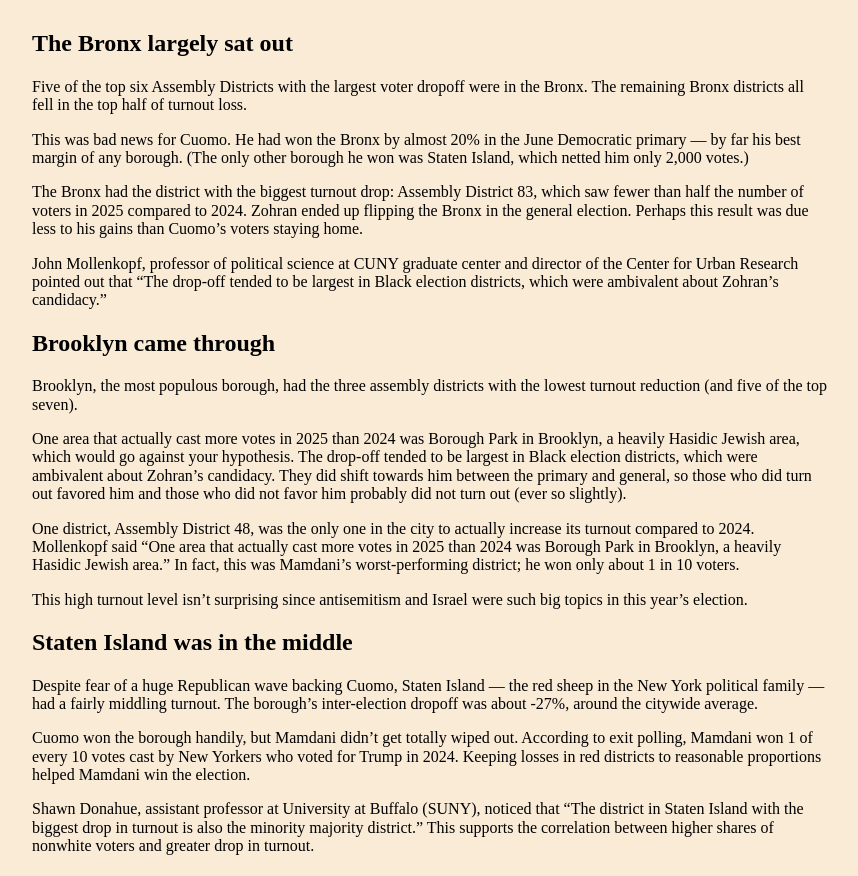
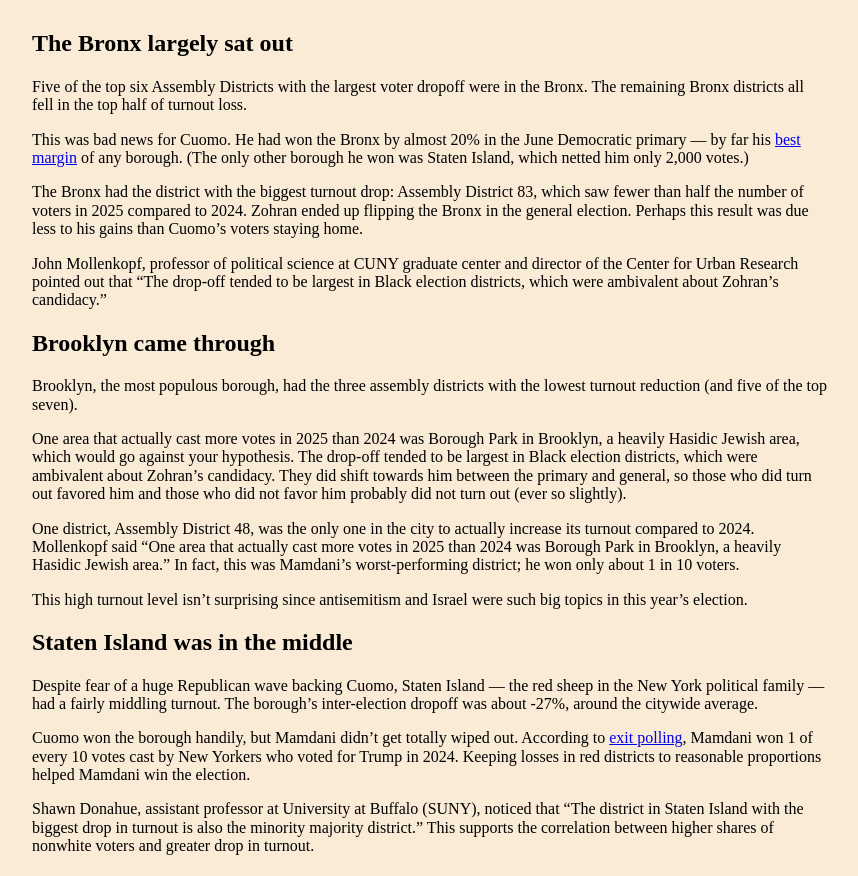
Before and after one commit to benjysachs/chart_project, a plain HTML site: page index.html in a window 1280 px wide. Shown: the part 2000-2876 px from the top of the page, without its empty margins (210-1068 px from the left). Drawn offline with nearby package versions, Linux system fonts and the light colour scheme; grey boxes are pictures that could not be loaded.

Commit message:
Update index.html

```diff
--- a/index.html
+++ b/index.html
@@ -56,7 +56,7 @@ This year’s mayoral race saw over 2 million New Yorkers <a href="https://www.t
 
 <p>Five of the top six Assembly Districts with the largest voter dropoff were in the Bronx. The remaining Bronx districts all fell in the top half of turnout loss.</p>
 
-<p>This was bad news for Cuomo. He had won the Bronx by almost 20% in the June Democratic primary — by far his best margin of any borough. (The only other borough he won was Staten Island, which netted him only 2,000 votes.)
+<p>This was bad news for Cuomo. He had won the Bronx by almost 20% in the June Democratic primary — by far his <a href="https://ny1.com/nyc/all-boroughs/politics/2025/06/26/how-each-borough-voted-in-the-democratic-mayoral-primary">best margin</a> of any borough. (The only other borough he won was Staten Island, which netted him only 2,000 votes.)
 
 <p>The Bronx had the district with the biggest turnout drop: Assembly District 83, which saw fewer than half the number of voters in 2025 compared to 2024. Zohran ended up flipping the Bronx in the general election. Perhaps this result was due less to his gains than Cuomo’s voters staying home.
 
@@ -80,7 +80,7 @@ This year’s mayoral race saw over 2 million New Yorkers <a href="https://www.t
 
 <p>Despite fear of a huge Republican wave backing Cuomo, Staten Island — the red sheep in the New York political family — had a fairly middling turnout. The borough’s inter-election dropoff was about -27%, around the citywide average.
 
-<p>Cuomo won the borough handily, but Mamdani didn’t get totally wiped out. According to exit polling, Mamdani won 1 of every 10 votes cast by New Yorkers who voted for Trump in 2024. Keeping losses in red districts to reasonable proportions helped Mamdani win the election.
+<p>Cuomo won the borough handily, but Mamdani didn’t get totally wiped out. According to <a href="https://www.cnn.com/election/2025/exit-polls/new-york-city/general/mayor/0">exit polling</a>, Mamdani won 1 of every 10 votes cast by New Yorkers who voted for Trump in 2024. Keeping losses in red districts to reasonable proportions helped Mamdani win the election.
 
 <p>Shawn Donahue, assistant professor at University at Buffalo (SUNY), noticed that “The district in Staten Island with the biggest drop in turnout is also the minority majority district.” This supports the correlation between higher shares of nonwhite voters and greater drop in turnout.
 
```
